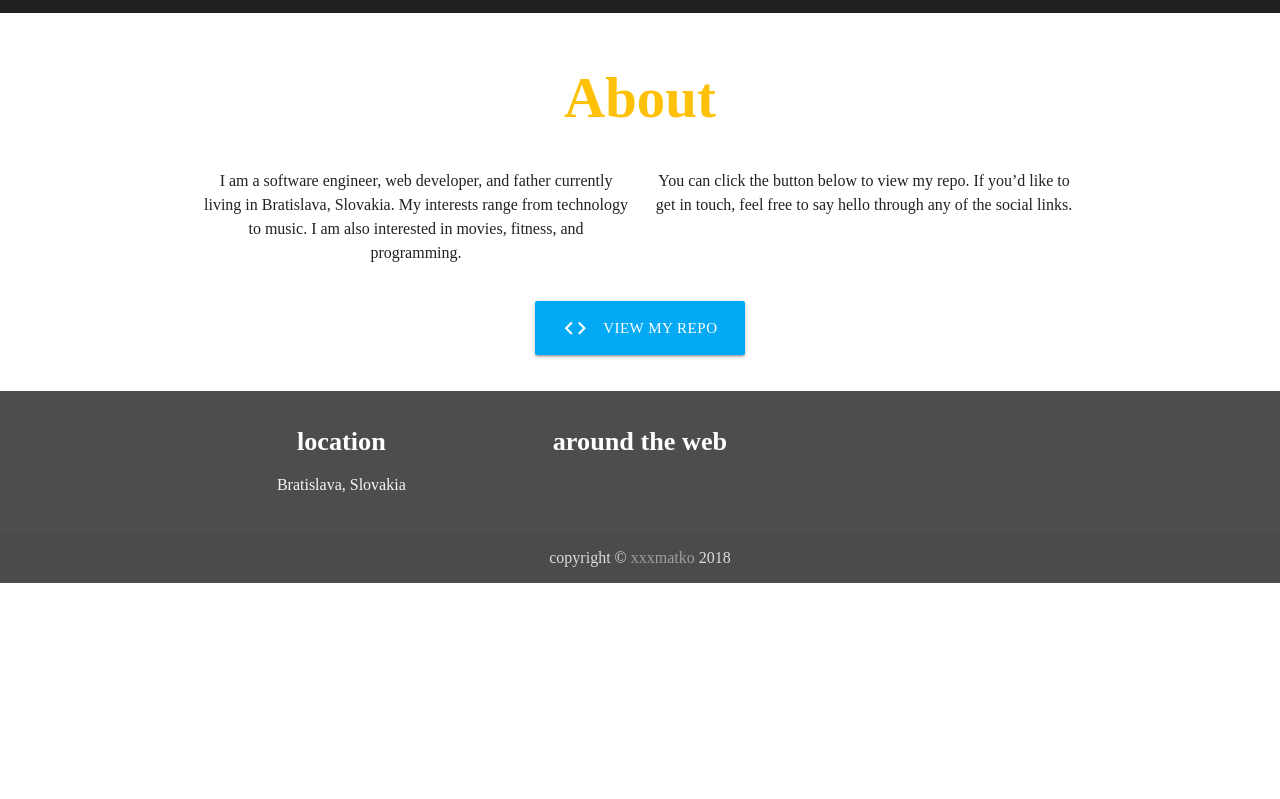
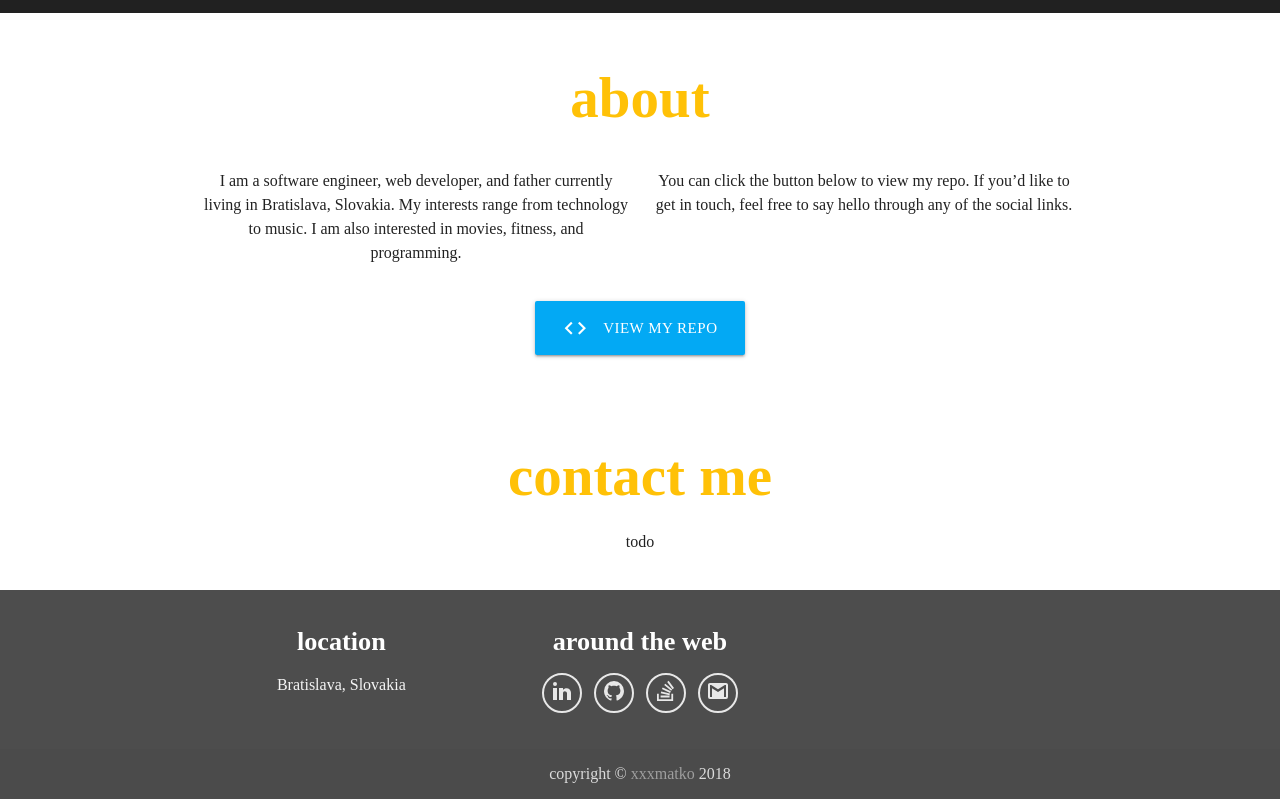
Before and after one commit to xxxmatko/xxxmatko.github.io, a website: page index.html in a window 1280 px wide. Shown: the part 337-1136 px from the top of the page. Before the commit the page ends 920 px from the top, so only its background shows below. Drawn offline with nearby package versions, Linux system fonts and the light colour scheme; files that its build step writes are made by us from their sources; a web font is replaced by a local one.

Commit message:
Section contanct me basic Around the web

```diff
--- a/index.html
+++ b/index.html
@@ -49,6 +49,18 @@
             </div>
         </div>
     </div>
+    <div class="section">
+        <div class="container">
+            <h2 class="center">
+                Contact Me
+            </h2>
+            <div class="row center">
+                <div class="col s12">
+                    todo
+                </div>
+            </div>
+        </div>
+    </div>
     <footer class="page-footer">
         <div class="container">
             <div class="row">
@@ -60,6 +72,31 @@
                 </div>
                 <div class="col m4 s12">
                     <h5 class="white-text">Around the Web</h5>
+                    <p>
+                        <a class="btn-floating btn-flat" href="https://www.linkedin.com/in/martin-sutka-2641a989">
+                            <svg style="width:24px;height:24px" viewBox="0 0 24 24">
+                                <path fill="#000000" d="M21,21H17V14.25C17,13.19 15.81,12.31 14.75,12.31C13.69,12.31 13,13.19 13,14.25V21H9V9H13V11C13.66,9.93 15.36,9.24 16.5,9.24C19,9.24 21,11.28 21,13.75V21M7,21H3V9H7V21M5,3A2,2 0 0,1 7,5A2,2 0 0,1 5,7A2,2 0 0,1 3,5A2,2 0 0,1 5,3Z" />
+                            </svg>
+                        </a>
+                        &nbsp;
+                        <a class="btn-floating btn-flat" href="https://github.com/xxxmatko">
+                            <svg style="width:24px;height:24px" viewBox="0 0 24 24">
+                                <path fill="#000000" d="M12,2A10,10 0 0,0 2,12C2,16.42 4.87,20.17 8.84,21.5C9.34,21.58 9.5,21.27 9.5,21C9.5,20.77 9.5,20.14 9.5,19.31C6.73,19.91 6.14,17.97 6.14,17.97C5.68,16.81 5.03,16.5 5.03,16.5C4.12,15.88 5.1,15.9 5.1,15.9C6.1,15.97 6.63,16.93 6.63,16.93C7.5,18.45 8.97,18 9.54,17.76C9.63,17.11 9.89,16.67 10.17,16.42C7.95,16.17 5.62,15.31 5.62,11.5C5.62,10.39 6,9.5 6.65,8.79C6.55,8.54 6.2,7.5 6.75,6.15C6.75,6.15 7.59,5.88 9.5,7.17C10.29,6.95 11.15,6.84 12,6.84C12.85,6.84 13.71,6.95 14.5,7.17C16.41,5.88 17.25,6.15 17.25,6.15C17.8,7.5 17.45,8.54 17.35,8.79C18,9.5 18.38,10.39 18.38,11.5C18.38,15.32 16.04,16.16 13.81,16.41C14.17,16.72 14.5,17.33 14.5,18.26C14.5,19.6 14.5,20.68 14.5,21C14.5,21.27 14.66,21.59 15.17,21.5C19.14,20.16 22,16.42 22,12A10,10 0 0,0 12,2Z" />
+                            </svg>
+                        </a>
+                        &nbsp;
+                        <a class="btn-floating btn-flat" href="https://stackoverflow.com/users/2519175/xxxmatko">
+                            <svg style="width:24px;height:24px" viewBox="0 0 24 24">
+                                <path fill="#000000" d="M17.36,20.2V14.82H19.15V22H3V14.82H4.8V20.2H17.36M6.77,14.32L7.14,12.56L15.93,14.41L15.56,16.17L6.77,14.32M7.93,10.11L8.69,8.5L16.83,12.28L16.07,13.9L7.93,10.11M10.19,6.12L11.34,4.74L18.24,10.5L17.09,11.87L10.19,6.12M14.64,1.87L20,9.08L18.56,10.15L13.2,2.94L14.64,1.87M6.59,18.41V16.61H15.57V18.41H6.59Z" />
+                            </svg>
+                        </a>
+                        &nbsp;
+                        <a class="btn-floating btn-flat" href="mailto:martin.sutka@gmail.com">
+                            <svg style="width:24px;height:24px" viewBox="0 0 24 24">
+                                <path fill="#000000" d="M20,18H18V9.25L12,13L6,9.25V18H4V6H5.2L12,10.25L18.8,6H20M20,4H4C2.89,4 2,4.89 2,6V18A2,2 0 0,0 4,20H20A2,2 0 0,0 22,18V6C22,4.89 21.1,4 20,4Z" />
+                            </svg>
+                        </a>
+                    </p>
                 </div>
             </div>
         </div>
--- a/less/site.less
+++ b/less/site.less
@@ -22,6 +22,7 @@ h1 {
 h2 {
     font-weight: 600;
     color: @primary-color;
+    text-transform: lowercase;
 }
 
 h4 {
@@ -41,6 +42,29 @@ h5 {
     .col {
         text-align: center;
     }
+
+    .btn-flat {
+        border: 2px solid @secondary-fg-color;
+
+        svg {
+            position: relative;
+            top: 4px;
+
+            path {
+                fill: @secondary-fg-color;
+            }
+        }
+
+        &:hover {
+            background: @secondary-fg-color;
+
+            svg {
+                path {
+                    fill: fade(@background-color, 80%);
+                }
+            }
+        }
+    }
 }
 
 .section--inverse {
```
